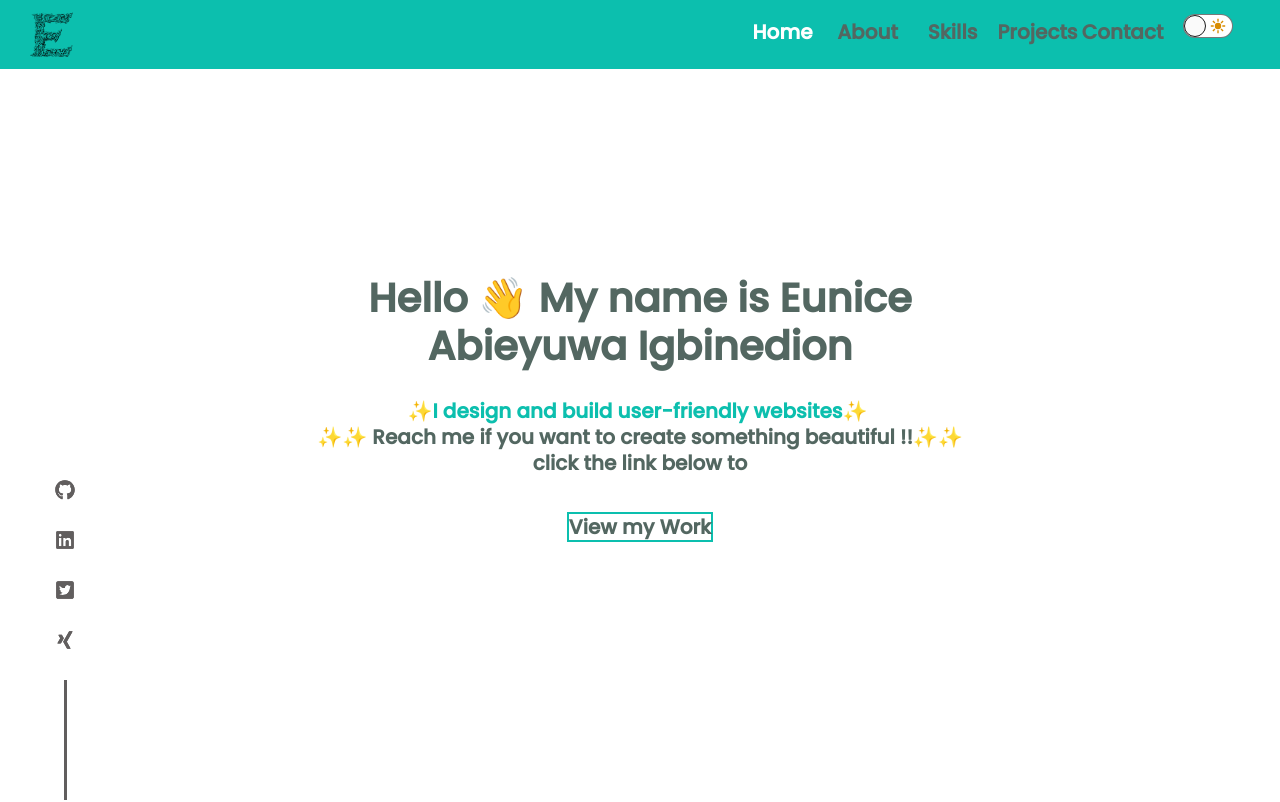
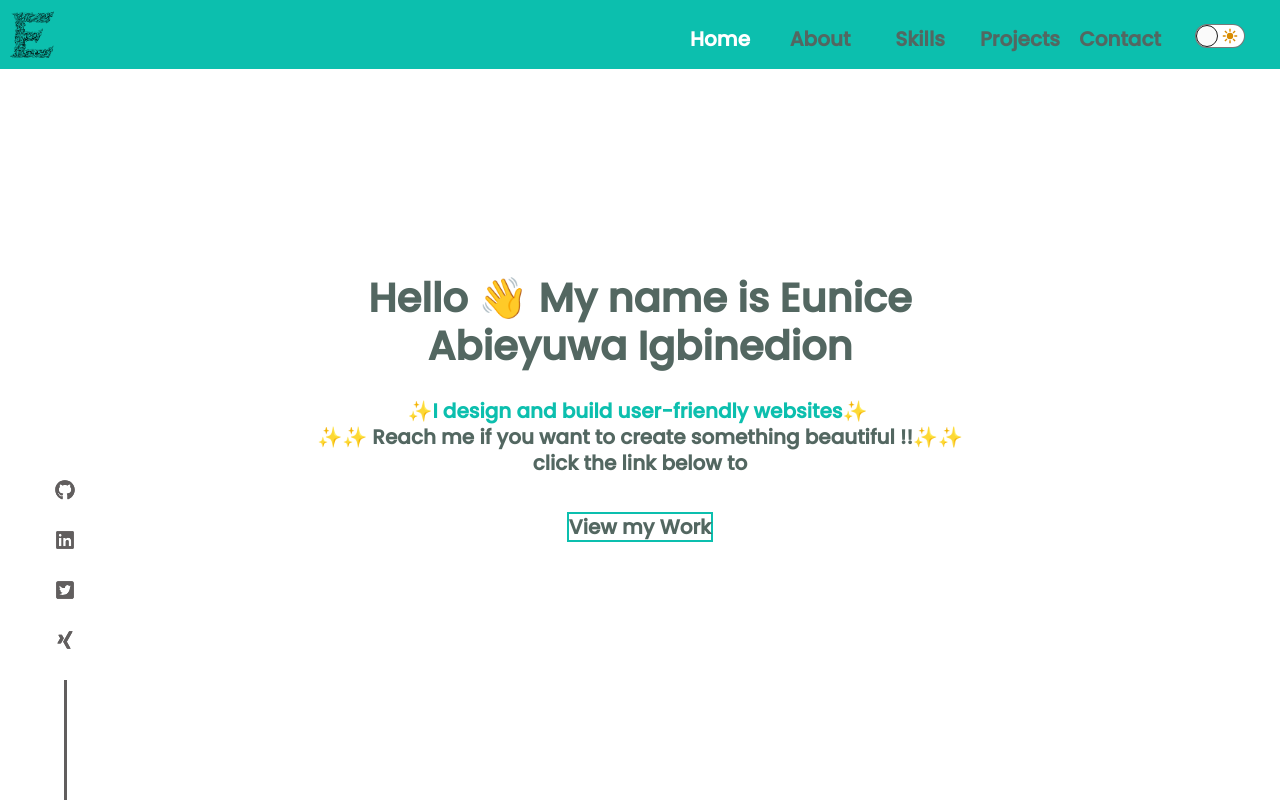
Before and after one commit to Eunnylans/Eunice_Portfolio, a React (Create React App) app: page / in a window 1280 px wide. Shown: the top 802 px of the page. Built offline with nearby package versions, Linux system fonts and the light colour scheme; a web font is replaced by a local one.

Commit message:
Updating NavBar Component

```diff
--- a/src/Components/NavBar.js
+++ b/src/Components/NavBar.js
@@ -65,7 +65,7 @@ const Navbar = () => {
               spy={true}
               smooth={true}
               offset={-30}
-              duration={900}
+              duration={700}
             >
               Projects
             </LinkScroll>
--- a/src/styles/UIcomponents/_themeToggleButton.scss
+++ b/src/styles/UIcomponents/_themeToggleButton.scss
@@ -24,6 +24,7 @@
   background-color: transparent;
   border: 0;
   padding: 0;
+  margin-bottom: -30%;
   -webkit-touch-callout: none;
   -webkit-user-select: none;
   -khtml-user-select: none;
@@ -160,5 +161,6 @@
 @media only screen and (max-width: 420px) {
   .dark-mode-toggle {
     margin-left: 15px;
+    margin-bottom: -1%;
   }
 }
--- a/src/styles/components/_navbar.scss
+++ b/src/styles/components/_navbar.scss
@@ -1,28 +1,26 @@
 @import "../base";
 
 .navbar {
-  padding: 0px 30px;
+  padding: 0px 10px;
   height: 4.3rem;
   min-width: 100%;
   display: flex;
-  align-items: center;
   justify-content: space-between;
   font-family: "Poppins Medium";
   background-color: $aqua;
   font-weight: bold;
   position: fixed;
-  margin: auto;
   z-index: 100;
 
   .home-icon {
-    padding: 0px 0;
     width: 5%;
     img {
-      height: 3%;
+      // height: 3%;
       width: 70%;
     }
     &:hover {
       cursor: pointer;
+      // background-color: $darkgreen;
     }
   }
 
@@ -37,7 +35,7 @@
       display: flex;
       align-items: center;
       justify-content: center;
-      width: 85px;
+      width: 100px;
       height: 100%;
 
       &:hover {
@@ -50,13 +48,13 @@
         font-size: $fontsize-largeText;
         text-decoration: none;
         font-family: "Poppins Medium";
-        margin-bottom: -30%;
-        row-gap: 15px;
+        margin-bottom: -25%;
 
         &-active,
         &:hover {
           color: $white;
           font-weight: 700;
+          // background-color: $darkgreen;
         }
 
         &:visited {
@@ -84,15 +82,15 @@
   }
 }
 
-@media only screen and (max-width: 767px) {
+@media only screen and (max-width: 767px) and (max-width: 1286px) {
   .navbar {
-    height: 10%;
-    width: 625%;
+    height: 4.3rem;
+    min-width: 100%;
     padding: 0px 30px;
 
     .navbar-links-list {
       li {
-        width: 7%;
+        width: auto;
         padding: 0 10px;
 
         .nav-link {
@@ -105,7 +103,7 @@
 
 @media only screen and (min-width: 540px) and (max-width: 767px) {
   .navbar {
-    height: 10%;
+    height: 4.3rem;
     width: auto;
     padding-left: 10px;
     font-size: $fontsize-minText;
@@ -140,7 +138,7 @@
 
 @media only screen and (min-width: 421px) and (max-width: 540px) {
   .navbar {
-    height: 10%;
+    height: 4.3rem;
     width: auto;
     padding-left: 10px;
     font-size: $fontsize-minText;
@@ -154,34 +152,47 @@
 
       & img {
         height: 5%;
-        width: 120%;
+        width: 70%;
       }
     }
 
     .navbar-links-list {
       li {
-        width: 7%;
+        width: auto;
         padding-right: 0px;
 
         .nav-link {
           font-size: $fontsize-minText;
           row-gap: 0px;
-          margin-bottom: -53%;
+          // margin-bottom: -53%;
         }
       }
     }
   }
 }
 
-@media only screen and (max-width: 420px) {
+@media only screen and (min-width: 50px) and (max-width: 420px) {
   .navbar {
     height: 10%;
-    width: 625%;
+    max-width: 100%;
     padding: 0px 30px;
+    .home-icon {
+      padding: 0px;
+      width: 5%;
+
+      &:hover {
+        cursor: pointer;
+      }
+
+      & img {
+        height: 5%;
+        width: 70%;
+      }
+    }
 
     .navbar-links-list {
       li {
-        width: 7%;
+        width: auto;
         padding: 0 10px;
 
         .nav-link {
```
